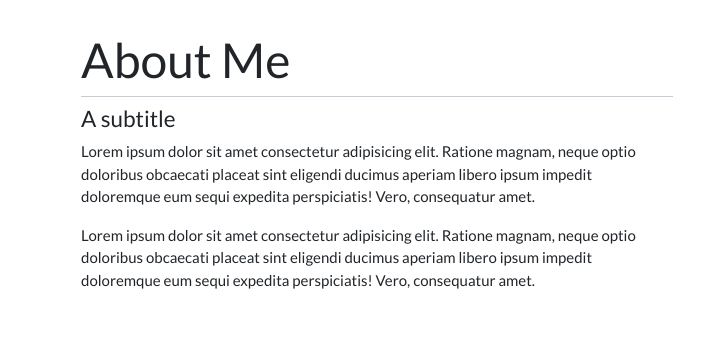
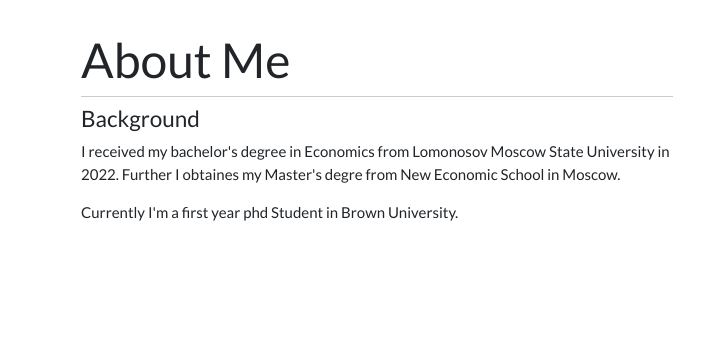
Before and after one commit to annievin/annievin.github.io, a plain HTML site: page about.html in a window 1280 px wide. Shown: the part 88-429 px from the top of the page, 574-1280 px from the left. Drawn offline with nearby package versions, Linux system fonts and the light colour scheme.

Commit message:
Update about.html

```diff
--- a/about.html
+++ b/about.html
@@ -46,15 +46,14 @@
 
       <h1>About Me</h1>
       <hr class="mt-2 mb-2 bg-primary"/>
-      <h4>A subtitle</h4>
+      <h4>Background</h4>
 
       <p>
-        Lorem ipsum dolor sit amet consectetur adipisicing elit. Ratione magnam, neque optio doloribus obcaecati placeat sint eligendi ducimus aperiam libero ipsum impedit doloremque eum sequi expedita perspiciatis! Vero, consequatur amet.
+        I received my bachelor's degree in Economics from Lomonosov Moscow State University in 2022. Further I obtaines my Master's degre from New Economic School in Moscow.
       </p>
 
       <p>
-        Lorem ipsum dolor sit amet consectetur adipisicing elit. Ratione magnam, neque optio doloribus obcaecati placeat sint eligendi ducimus aperiam libero ipsum impedit doloremque eum sequi expedita perspiciatis! Vero, consequatur amet.
-      </p>
+        Currently I'm a first year phd Student in Brown University.
   </div>
   </div>
 
```
